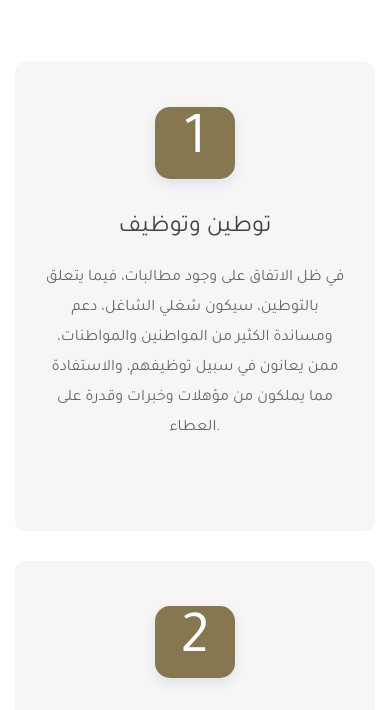
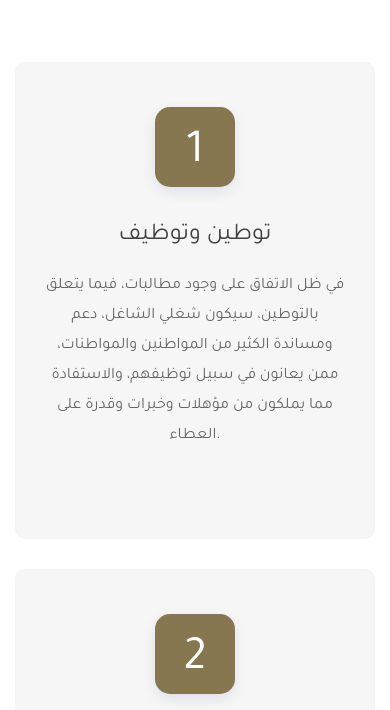
Before and after one commit to kevkevkevin/adel1, a plain HTML site: page index.html in a window 390 px wide. Shown: the part 997-1707 px from the top of the page. Drawn offline with nearby package versions, Linux system fonts and the light colour scheme.

Commit message:
position test

```diff
--- a/css/responsive.css
+++ b/css/responsive.css
@@ -343,11 +343,11 @@
 }
 
 @media only screen and (max-width:991px) {
-    .icon-box-style-01 .sb-icon {
-        height: 72px;
-    }
+
     .sb-icon h2 {
-        font-size: 60px;
+        position: relative;
+        top: 8px;
+        font-size: 48px;
     }
     .m_links {
         font-weight: 700;
```
